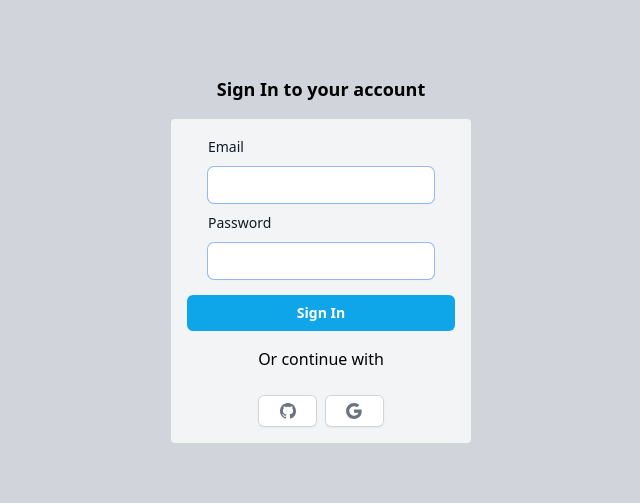
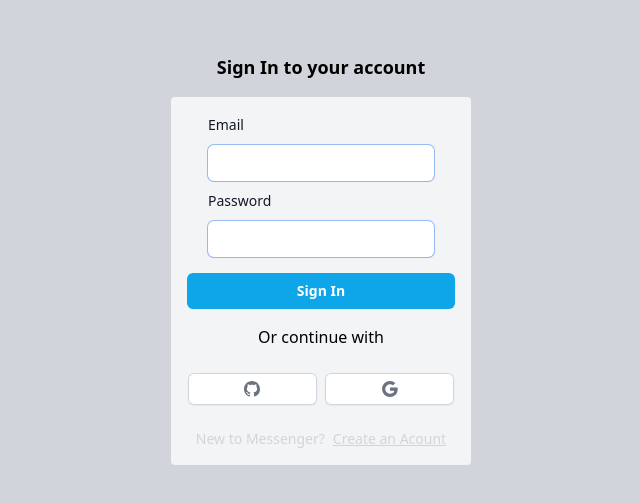
Before and after one commit to Nicholas-Abell/chatApp_full_stack, a Next.js app: page / in a window 1280 px wide. Shown: the part 141-644 px from the top of the page, without its empty margins (319-959 px from the left). Built offline with nearby package versions, Linux system fonts and the light colour scheme; no server answers.

Commit message:
conditional text for AuthForm Modal

```diff
--- a/app/(site)/components/AuthForm.tsx
+++ b/app/(site)/components/AuthForm.tsx
@@ -76,7 +76,7 @@ export default function AuthForm() {
             {variant === "LOGIN" ? "Sign In" : "Register"}
           </Button>
           <div>
-            <p>Or continue with</p>
+            <p className="text-center">Or continue with</p>
             <div className="flex justify-center items-center mt-6 gap-2">
               <AuthSocialButton
                 icon={BsGithub}
@@ -87,6 +87,19 @@ export default function AuthForm() {
                 onClick={() => socialAction("google")}
               />
             </div>
+            <div className="flex justify-center items-center gap-2 px-2 text-sm mt-6 text-gray-300">
+              <div>
+                {variant === "LOGIN"
+                  ? "New to Messenger?"
+                  : "Already a Member?"}
+              </div>
+              <div
+                onClick={toggleVariant}
+                className=" underline cursor-pointer"
+              >
+                {variant === "LOGIN" ? "Create an Acount" : "Login"}
+              </div>
+            </div>
           </div>
         </form>
       </div>
```
